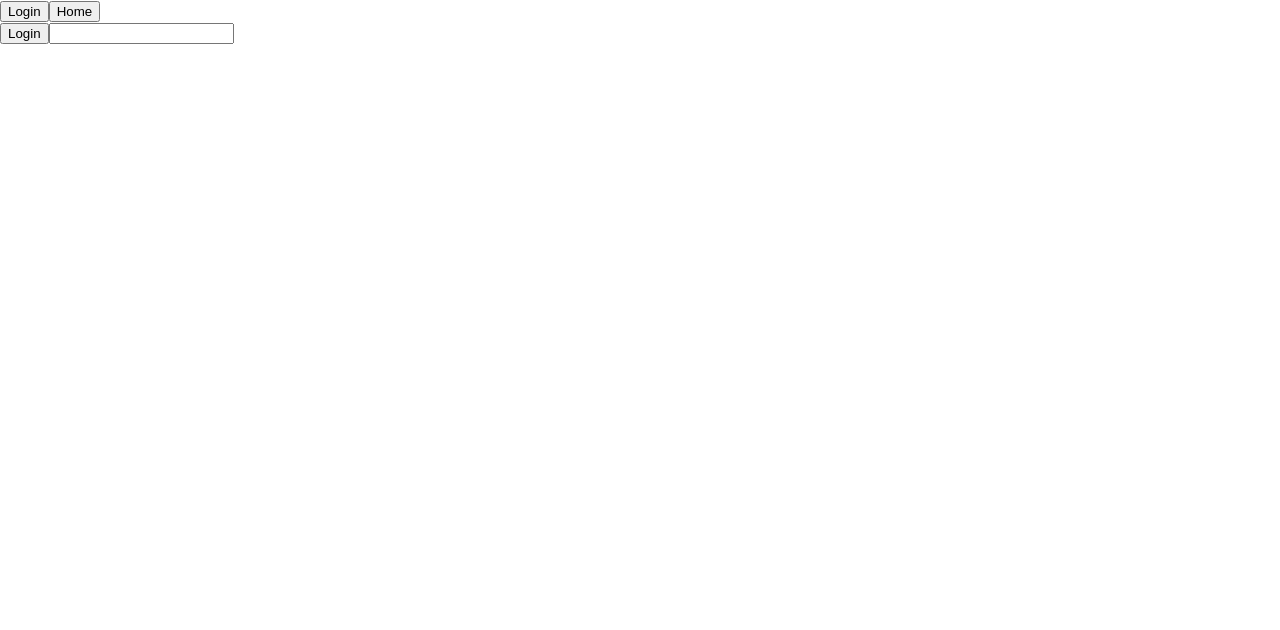
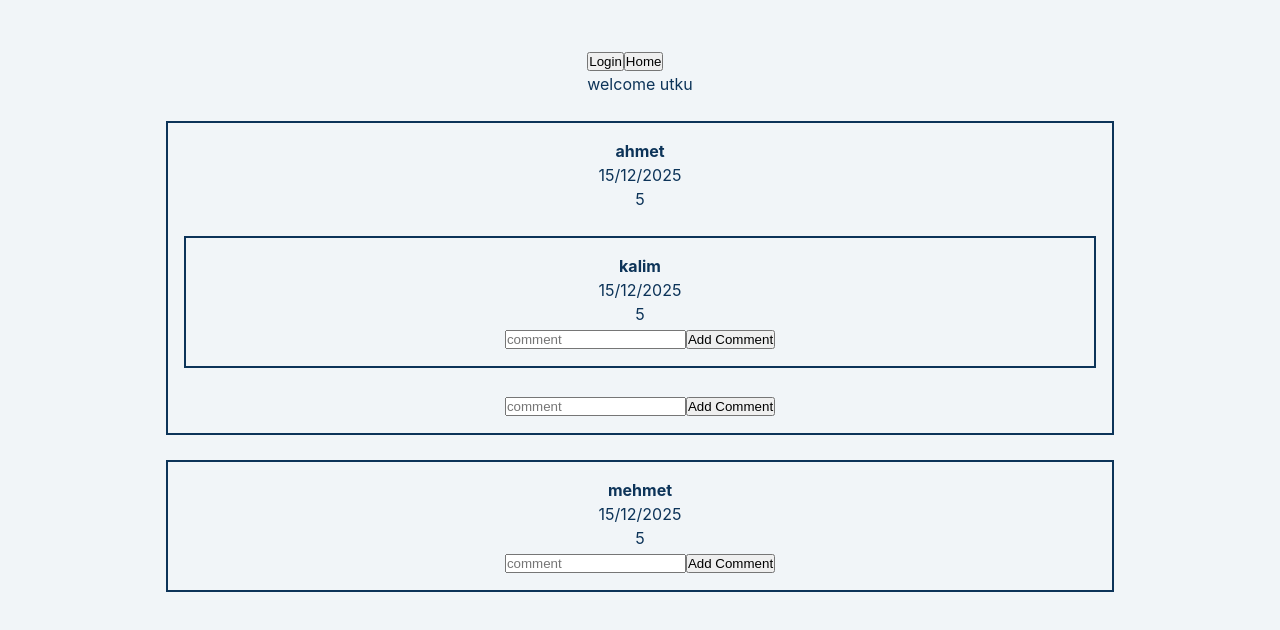
Before and after one commit to utkuzun/nested-comments, a React (Create React App) app: page / in a window 1280 px wide. Shown: the top 630 px of the page. Built offline with nearby package versions, Linux system fonts and the light colour scheme.

Commit message:
adding comment nested

```diff
--- a/package.json
+++ b/package.json
@@ -9,6 +9,7 @@
     "react": "^18.2.0",
     "react-dom": "^18.2.0",
     "react-scripts": "5.0.1",
+    "uuid": "^9.0.0",
     "web-vitals": "^2.1.4"
   },
   "scripts": {
--- a/src/App.js
+++ b/src/App.js
@@ -11,7 +11,7 @@ function App() {
 
   return (
     <>
-      <div>
+      <main>
         <nav>
           <div className='links'>
             <button onClick={() => setPage('login')}>Login</button>
@@ -21,7 +21,7 @@ function App() {
           {user && <p>welcome {user}</p>}
         </nav>
         {page === 'login' ? <Login /> : <Home />}
-      </div>
+      </main>
     </>
   )
 }
--- a/src/components/AddComment.js
+++ b/src/components/AddComment.js
@@ -1,9 +1,27 @@
-import React from 'react'
+import React, { useState } from 'react'
 
-const AddComment = () => {
+import { useGlobalContext } from '../context'
+
+const AddComment = ({ parentNodeId, isRoot }) => {
+  const [text, setText] = useState('')
+
+  const { addComment } = useGlobalContext()
+
+  const onSubmit = (e) => {
+    e.preventDefault()
+    addComment({ context: text, parentNodeId, isRoot })
+    setText('')
+  }
+
   return (
-    <form>
-      <input type='text' placeholder='Comment' />
+    <form onSubmit={onSubmit}>
+      <input
+        type='text'
+        placeholder='comment'
+        value={text}
+        onChange={({ target }) => setText(target.value)}
+      />
+      <button type='submit'>Add Comment</button>
     </form>
   )
 }
--- a/src/components/Comment.js
+++ b/src/components/Comment.js
@@ -1,12 +1,12 @@
 import React from 'react'
 
+import AddComment from './AddComment'
+
 const Comment = ({ comment }) => {
-  const { author, date, childrenComments, likes } = comment
-
-  console.log(childrenComments)
+  const { author, date, childrenComments, likes, id } = comment
 
   return (
-    <div>
+    <article className='comment-box'>
       <h4>{author}</h4>
       <p>{date}</p>
       <div>
@@ -15,7 +15,8 @@ const Comment = ({ comment }) => {
       {childrenComments.map((comment) => {
         return <Comment key={comment.id} comment={comment} />
       })}
-    </div>
+      <AddComment parentNodeId={id} isRoot={false} />
+    </article>
   )
 }
 
--- a/src/context.js
+++ b/src/context.js
@@ -1,9 +1,10 @@
 import React, { createContext, useContext, useState } from 'react'
+import { v4 as uuidv4 } from 'uuid'
 
 const AppContext = createContext()
 
 let initComments = {
-  comm1: {
+  1: {
     likes: '5',
     author: 'ahmet',
     date: '15/12/2025',
@@ -24,7 +25,7 @@ let initComments = {
     ],
     id: '1',
   },
-  comm2: {
+  2: {
     likes: '5',
     author: 'kalim',
     date: '15/12/2025',
@@ -34,7 +35,7 @@ let initComments = {
     childrenComments: [],
     id: '2',
   },
-  comm3: {
+  3: {
     likes: '5',
     author: 'mehmet',
     date: '15/12/2025',
@@ -48,12 +49,58 @@ let initComments = {
 
 const AppProvider = ({ children }) => {
   const [comments, setComments] = useState(initComments)
-  const [user, setUser] = useState('')
-  const [page, setPage] = useState('login')
+  const [user, setUser] = useState('utku')
+  const [page, setPage] = useState('home')
+
+  const craeteComment = ({ ...inputs }) => {
+    const newComment = {
+      ...inputs,
+      id: uuidv4(),
+      date: 'of date',
+      author: user,
+      likes: 0,
+      childrenComments: [],
+    }
+    return newComment
+  }
+
+  const addComment = ({ ...inputs }) => {
+    const { parentNodeId } = inputs
+    console.log('parent', !parentNodeId)
+    const newComment = craeteComment({ ...inputs })
+
+    if (!parentNodeId) {
+      setComments({
+        ...comments,
+        [newComment.id]: newComment,
+      })
+      return
+    }
+
+    setComments({
+      ...comments,
+      [newComment.id]: newComment,
+      [newComment.parentNodeId]: {
+        ...comments[newComment.parentNodeId],
+        childrenComments: [
+          ...comments[newComment.parentNodeId].childrenComments,
+          newComment,
+        ],
+      },
+    })
+  }
 
   return (
     <AppContext.Provider
-      value={{ comments, setComments, page, setPage, user, setUser }}
+      value={{
+        comments,
+        setComments,
+        page,
+        setPage,
+        user,
+        setUser,
+        addComment,
+      }}
     >
       {children}
     </AppContext.Provider>
--- a/src/index.css
+++ b/src/index.css
@@ -1,13 +1,60 @@
+*,
+::after,
+::before {
+  margin: 0;
+  padding: 0;
+  box-sizing: border-box;
+}
+
+:root {
+  --clr-bck: hsl(210, 36%, 96%);
+  --clr-bck-section: #fff;
+  --clr-button: hsl(210, 36%, 96%);
+  --clr-button-border: hsl(209, 62%, 56%);
+  --clr-font: hsl(209, 74%, 20%);
+  --clr-primary: black;
+  --clr-primary-shade: gray;
+}
+
+.dark-theme {
+  --clr-bck: #141d26;
+  --clr-button: rgb(23, 94, 160);
+  --clr-button-border: hsla(200, 10%, 6%, 0.575);
+  --clr-bck-section: #243447;
+  --clr-font: #fff;
+  --clr-primary: #fff;
+  --clr-primary-shade: gray;
+}
+
 body {
   margin: 0;
   font-family: -apple-system, BlinkMacSystemFont, 'Segoe UI', 'Roboto', 'Oxygen',
     'Ubuntu', 'Cantarell', 'Fira Sans', 'Droid Sans', 'Helvetica Neue',
     sans-serif;
-  -webkit-font-smoothing: antialiased;
-  -moz-osx-font-smoothing: grayscale;
+  color: var(--clr-font);
+  background-color: var(--clr-bck);
+  line-height: 1.5;
+  font-size: 1rem;
+  transition: all 0.3s ease;
 }
 
 code {
   font-family: source-code-pro, Menlo, Monaco, Consolas, 'Courier New',
     monospace;
 }
+
+main {
+  display: grid;
+  place-items: center;
+  padding: 3rem;
+}
+
+article {
+  border: 2px solid var(--clr-font);
+  padding: 1rem;
+  margin: 25px 0;
+}
+
+.App {
+  width: 80%;
+}
```
Also changed, not shown: 1 other file (tests, documents, lock files or other folders).
